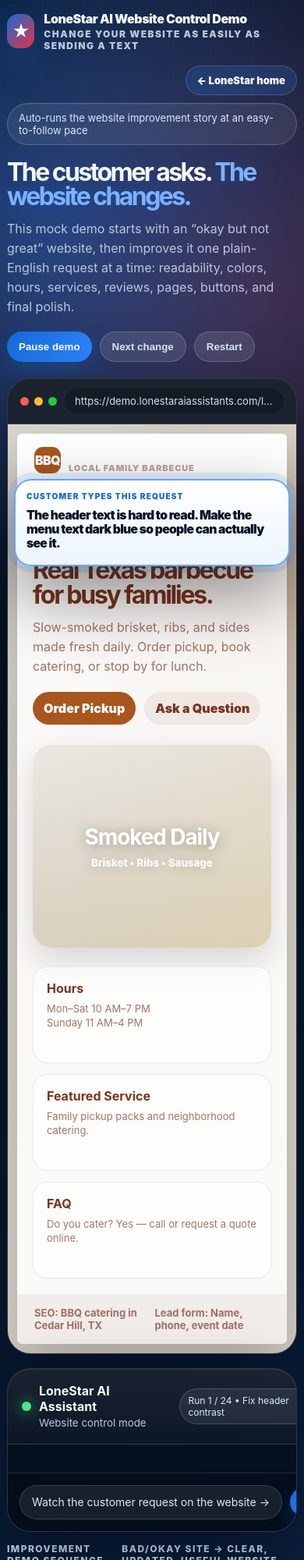
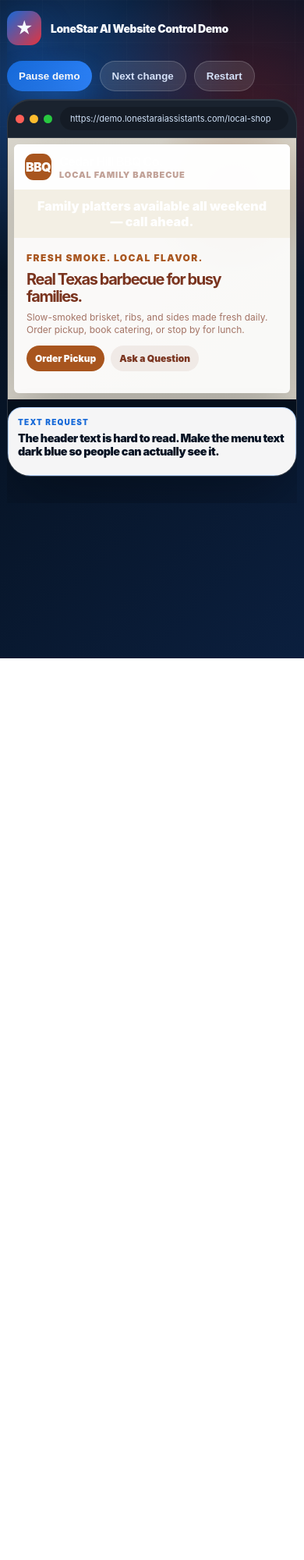
Before and after one commit to ccraig78/lonestar-ai-website, a plain HTML site: page demo-control.html in a window 390 px wide. Shown: the top 2000 px of the page at 78% size. After the commit the page ends 844 px from the top, so only its background shows below. Drawn offline with Linux system fonts and the light colour scheme.

Commit message:
Rework mobile demo into compact prompt flow

```diff
--- a/demo-control.html
+++ b/demo-control.html
@@ -34,6 +34,9 @@
     }
 
     * { box-sizing: border-box; margin: 0; padding: 0; }
+
+    * { box-sizing: border-box; }
+    html, body { max-width: 100%; overflow-x: hidden; }
 
     body {
       min-height: 100vh;
@@ -319,7 +322,7 @@
       transition: transform 1.05s cubic-bezier(.18,.82,.18,1), opacity .28s ease, box-shadow .45s ease;
     }
 
-    .floating-request.show { opacity: 1; }
+    .floating-request.show { opacity: 0; }
     .floating-request.fading { opacity: 0; transform: scale(.98); }
 
     .floating-request-label {
@@ -358,6 +361,33 @@
 
     .floating-request.shrink .floating-request-text { white-space: nowrap; overflow: hidden; text-overflow: ellipsis; }
     .floating-request .typing { border-right-color: #1669d8; }
+
+    .mobile-request-panel {
+      display: none;
+      margin-top: 10px;
+      border: 1px solid rgba(47,134,255,.35);
+      border-radius: 18px;
+      background: rgba(255,255,255,.96);
+      color: #071527;
+      box-shadow: 0 16px 40px rgba(0,0,0,.22);
+      padding: 13px 14px;
+    }
+    .mobile-request-label {
+      color: #1669d8;
+      font-size: 10px;
+      font-weight: 950;
+      letter-spacing: .12em;
+      text-transform: uppercase;
+      margin-bottom: 6px;
+    }
+    .mobile-request-text {
+      font-size: 1rem;
+      line-height: 1.22;
+      font-weight: 900;
+      letter-spacing: -.035em;
+      color: #061223;
+      min-height: 44px;
+    }
 
     .browser-bar {
       padding: 13px 16px;
@@ -555,16 +585,41 @@
     }
 
     @media (max-width: 720px) {
-      .shell { width: min(100% - 18px, 1500px); padding-top: 14px; }
-      .topbar { align-items: flex-start; flex-direction: column; }
-      .site { padding: 12px; }
+      .shell { width: min(100% - 18px, 1500px); padding-top: 14px; overflow-x: hidden; }
+      .topbar { align-items: flex-start; flex-direction: column; gap: 10px; }
+      .top-actions { display: none; }
+      .brand { font-size: 14px; }
+      .brand small { display: none; }
+      .headline { display: block; margin: 10px 0 10px; }
+      .headline > div:first-child { display: none; }
+      .headline h1 { font-size: clamp(2.1rem, 14vw, 3.2rem); }
+      .headline .subhead { display: none; }
+      .demo-stage, .website-frame, .assistant-panel { min-width: 0; width: 100%; max-width: 100%; }
+      .assistant-panel { display: none; }
+      .website-frame { min-height: auto; }
+      .browser-bar { padding: 9px 10px; }
+      .url { min-width: 0; font-size: 11px; }
+      .site { padding: 8px; max-height: 430px; overflow: hidden; width: 100%; max-width: 100%; }
+      .site-inner { min-height: 0; grid-template-rows: auto auto auto; width: 100%; max-width: 100%; overflow: hidden; }
+      .site-nav { padding: 12px 14px; }
+      .site-alert .alert-inner { white-space: normal; }
       .site-nav nav { display: none; }
-      .site-hero { padding: 24px 20px; }
-      .site-grid { grid-template-columns: 1fr; padding: 0 20px 20px; }
-      .floating-request { padding: 14px; border-radius: 22px; }
-      .floating-request-label { font-size: 10px; }
-      .floating-request-kbd { display: none; }
-      .floating-request-text { min-height: 58px; font-size: .98rem; line-height: 1.16; }
+      .site-hero { grid-template-columns: 1fr; padding: 18px 16px 14px; gap: 12px; }
+      .site h2 { font-size: 1.25rem; line-height: 1.08; margin-bottom: 8px; overflow-wrap: anywhere; }
+      .site-copy { font-size: 12px; line-height: 1.32; overflow-wrap: anywhere; }
+      .site-actions { margin-top: 12px; gap: 8px; }
+      .site-btn { padding: 9px 11px; font-size: 12px; }
+      .photo-card { display: none; }
+      .site-grid { grid-template-columns: 1fr; padding: 0 16px 14px; gap: 8px; }
+      .site-card { min-height: auto; padding: 12px; }
+      .site-card:not(.changed) { display: none; }
+      .site-card h3 { font-size: 14px; }
+      .site-card p { font-size: 12px; }
+      .site-footer { display: none; }
+      .mobile-request-panel { display: block; width: 100%; max-width: 100%; overflow: hidden; padding: 12px 12px; }
+      .mobile-request-text { overflow-wrap: anywhere; font-size: .9rem; line-height: 1.2; }
+      .progress-label, .progress-strip { display: none; }
+      .floating-request { display: none; }
       .controls { justify-content: flex-start; }
     }
   </style>
@@ -648,6 +703,10 @@
             <footer class="site-footer"><span id="seoText">SEO: BBQ catering in Cedar Hill, TX</span><span id="leadText">Lead form: Name, phone, event date</span></footer>
           </div>
           <div class="phone-preview" aria-hidden="true"><div class="mini-site"><div class="mini-top"></div><div class="mini-line" style="width:82%"></div><div class="mini-line" style="width:64%"></div><div class="mini-block"></div><div class="mini-line" style="width:72%"></div><div class="mini-line" style="width:52%"></div></div></div>
+        </div>
+        <div class="mobile-request-panel" aria-live="polite">
+          <div class="mobile-request-label">Text request</div>
+          <div class="mobile-request-text" id="mobileRequestText">Typing request…</div>
         </div>
       </section>
     </section>
@@ -786,6 +845,7 @@
     const composerText = $('composerText');
     const floatingRequest = $('floatingRequest');
     const floatingRequestText = $('floatingRequestText');
+    const mobileRequestText = $('mobileRequestText');
     document.body.appendChild(floatingRequest);
     const runBadge = $('runBadge');
     const progressStrip = $('progressStrip');
@@ -888,61 +948,42 @@
       return b;
     }
 
-    function placeFloatingRequestOverWebsite() {
-      const frame = document.querySelector('.website-frame').getBoundingClientRect();
-      const viewportPad = 18;
-      const viewportWidth = Math.min(window.visualViewport?.width || window.innerWidth, document.documentElement.clientWidth || window.innerWidth, window.innerWidth);
-      const viewportHeight = Math.min(window.visualViewport?.height || window.innerHeight, document.documentElement.clientHeight || window.innerHeight, window.innerHeight);
-      const isNarrow = viewportWidth <= 720;
-      const maxVisibleWidth = viewportWidth - viewportPad * 2;
-      const width = isNarrow ? maxVisibleWidth : Math.min(680, Math.max(300, frame.width - 62), maxVisibleWidth);
-      const rawLeft = isNarrow ? viewportPad : frame.left + (frame.width - width) / 2;
-      const rawTop = frame.top + Math.min(148, Math.max(86, frame.height * .17));
-      const left = Math.max(viewportPad, Math.min(rawLeft, viewportWidth - width - viewportPad));
-      const top = Math.max(96, Math.min(rawTop, viewportHeight - 230));
-      floatingRequest.style.left = `${left}px`;
-      floatingRequest.style.top = `${top}px`;
-      floatingRequest.style.width = `${width}px`;
-      floatingRequest.style.transform = 'scale(1)';
+    function resetRequestText() {
+      floatingRequest.classList.remove('show', 'fading', 'submitting', 'shrink');
+      composerText.textContent = 'Typing request…';
+      if (mobileRequestText) mobileRequestText.textContent = 'Typing request…';
     }
 
-    function resetFloatingRequest() {
-      floatingRequest.classList.remove('show', 'fading', 'submitting', 'shrink');
-      floatingRequest.style.transition = '';
-      placeFloatingRequestOverWebsite();
-      floatingRequestText.textContent = 'Typing request…';
-    }
-
-    function typeFloatingRequest(text, done) {
-      resetFloatingRequest();
-      composerText.textContent = 'Watch the customer request on the website →';
-      wait(() => {
-        floatingRequest.classList.add('show');
-        floatingRequestText.textContent = '';
+    function typeRequestText(text, done) {
+      resetRequestText();
+      composerText.textContent = '';
+      if (mobileRequestText) mobileRequestText.textContent = '';
       let i = 0;
       function tick() {
-          floatingRequestText.innerHTML = text.slice(0, i).replace(/</g, '&lt;') + '<span class="typing"></span>';
+        const typed = text.slice(0, i).replace(/</g, '&lt;') + '<span class="typing"></span>';
+        composerText.innerHTML = typed;
+        if (mobileRequestText) mobileRequestText.innerHTML = typed;
         i += 2;
         if (i <= text.length + 2) wait(tick, delay(28));
         else {
-            floatingRequestText.textContent = text;
+          composerText.textContent = text;
+          if (mobileRequestText) mobileRequestText.textContent = text;
           if (done) done();
         }
       }
       tick();
-      }, delay(180));
     }
 
-    function fadeFloatingRequest(done) {
-      floatingRequest.classList.add('fading');
-      composerText.textContent = 'Request received. Processing…';
+    function fadeMobileRequest(done) {
+      if (mobileRequestText) mobileRequestText.style.opacity = '0';
+      composerText.textContent = 'Request sent';
       wait(() => {
-        floatingRequest.classList.remove('show');
-        wait(() => {
-          resetFloatingRequest();
+        if (mobileRequestText) {
+          mobileRequestText.textContent = 'Processing…';
+          mobileRequestText.style.opacity = '1';
+        }
         if (done) done();
-        }, delay(120));
-      }, delay(620));
+      }, delay(420));
     }
 
     function renderProgress() {
@@ -957,16 +998,15 @@
       renderProgress();
       messages.innerHTML = '';
       commandLog.innerHTML = '';
-      resetFloatingRequest();
-      composerText.textContent = 'Watch the customer request on the website →';
+      resetRequestText();
 
-      typeFloatingRequest(step.request, () => {
+      typeRequestText(step.request, () => {
         wait(() => {
-          fadeFloatingRequest(() => {
+          fadeMobileRequest(() => {
             addBubble(step.request, 'customer');
             composerText.textContent = 'Request sent';
           });
-        }, delay(2200));
+        }, delay(1600));
         wait(() => addBubble('<strong>LoneStar AI Assistant:</strong> I can do that. I’ll update the demo site and check the result.', 'agent'), delay(2200));
         wait(() => {
           messages.appendChild(commandLog);
@@ -1001,8 +1041,6 @@
     nextBtn.addEventListener('click', () => { nextStep(); });
     restartBtn.addEventListener('click', () => { index = 0; playing = true; playPause.textContent = 'Pause demo'; renderStep(); });
     sendBtn.addEventListener('click', () => { nextStep(); });
-    window.addEventListener('resize', () => { if (!floatingRequest.classList.contains('submitting')) placeFloatingRequestOverWebsite(); });
-
     renderStep();
   </script>
 </body>
```
Lines whose indentation alone changed are shown as unchanged.
